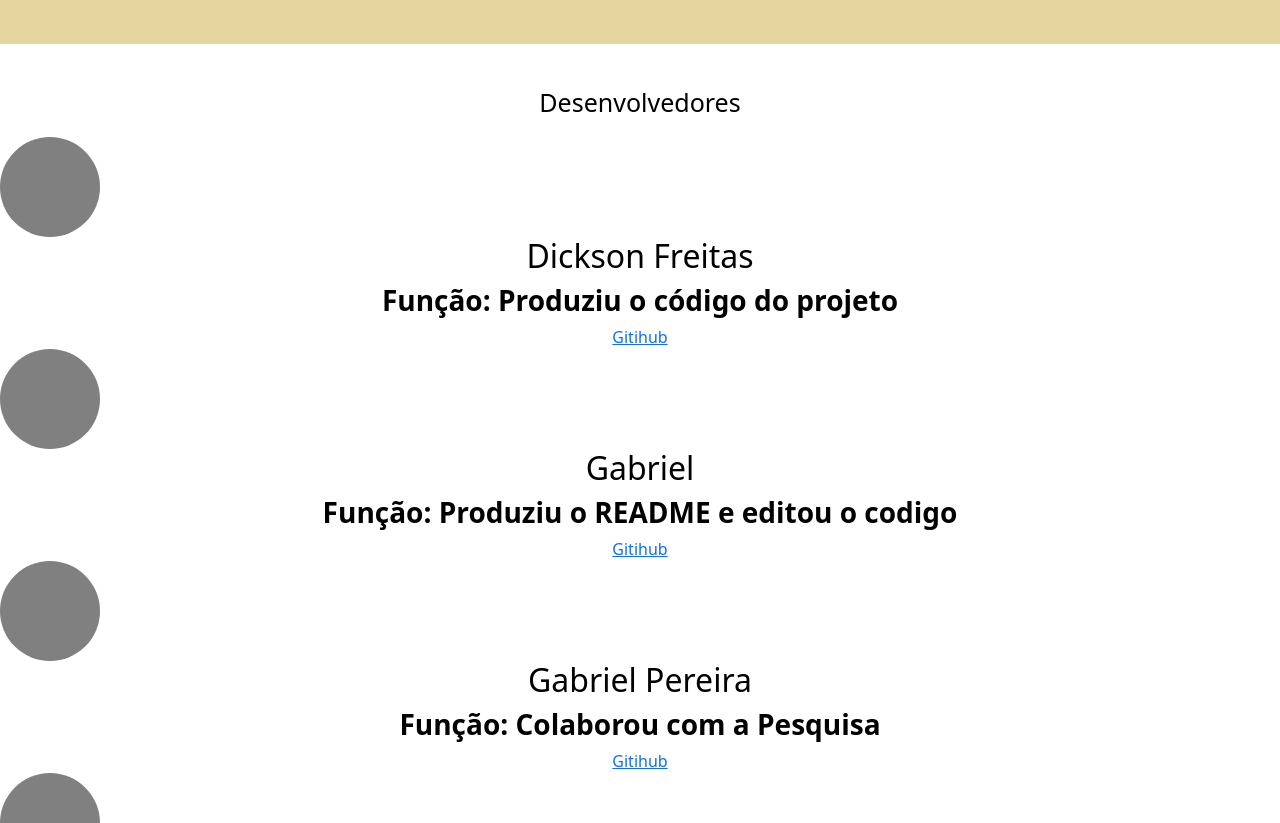
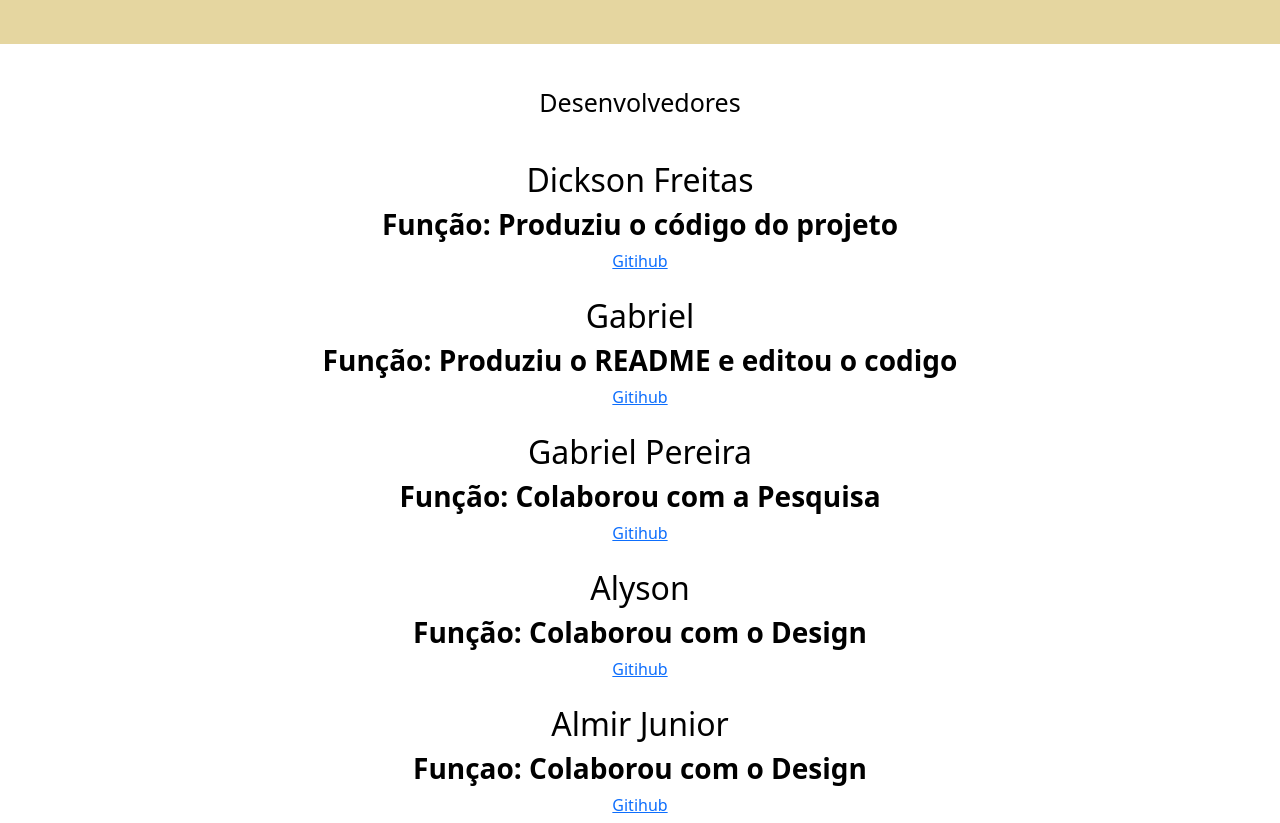
Before and after one commit to Talk-action/Talk-Action, a React (Vite) app in the folder Portifolio-SingTalk/: page /content in a window 1280 px wide. Shown: the part 1020-1843 px from the top of the page. Built offline with nearby package versions, Linux system fonts and the light colour scheme.

Commit message:
Update AlunosStyle.module.css

```diff
--- a/Portifolio-SingTalk/src/components/css/AlunosStyle.module.css
+++ b/Portifolio-SingTalk/src/components/css/AlunosStyle.module.css
@@ -11,21 +11,23 @@
     color: black;
 }
 .containerPerson{
-    display: flex;
-    align-items: center;
-    justify-content: center;
-    /* background-color: red; */
+    border: 1px solid #BEBEBE;
+    padding: 15px;
+    margin: 10px 0;
+    border-radius: 5px;
+    background-color: #BEBEBE;
+    box-shadow: 0 2px 5px rgba(0, 0, 0, 0.1);
+}
+
+.person h2 {
+    margin: 0 0 10px;  /* Margem para o título */
+}
+
+.person p {
+    margin: 0;         /* Margem zero para o parágrafo */
 }
 
 
-.img{
-    background-color: gray;
-    width: 100px;
-    height: 40px;
-    padding: 50px;
-    border-radius: 50px;
-
-}
 
 @media screen and (max-width:700px) {
     .container{
```
